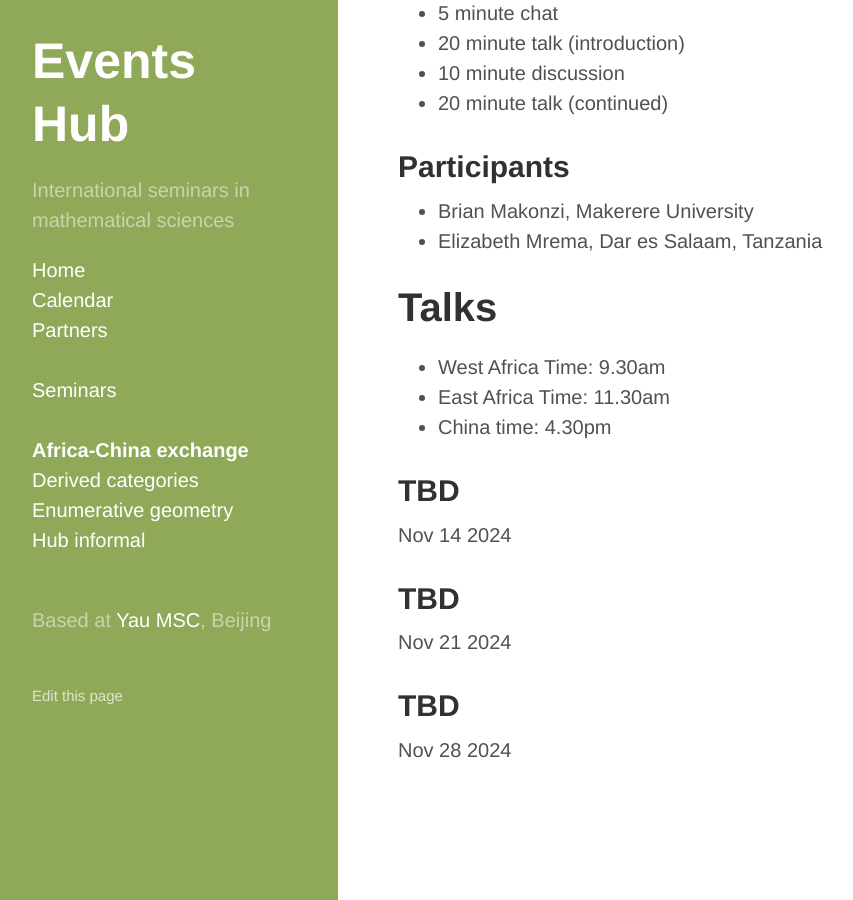
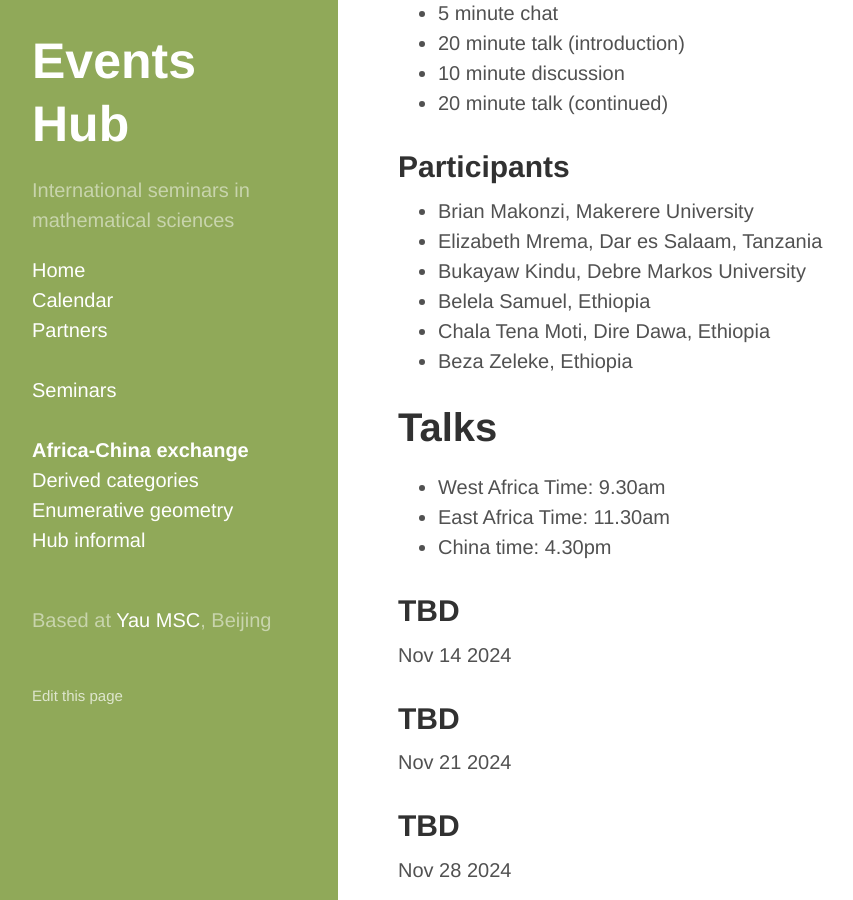
Before and after one commit to yau-msc-events/yau-msc-events.github.io, a Jekyll site: the page built from seminar-ac.md, in a window 1280 px wide and 900 px high, scrolled down 452 px. Shown: the whole window, without its empty margins (2-855 px from the left). Built offline with Jekyll 4.4.1, drawn with Linux system fonts in a browser that asks for light colours.

Commit message:
Added participants

```diff
--- a/seminar-ac.md
+++ b/seminar-ac.md
@@ -23,6 +23,10 @@ We plan to use the following format, to promote conversation in online setting.
 
 * Brian Makonzi, Makerere University
 * Elizabeth Mrema, Dar es Salaam, Tanzania
+* Bukayaw	Kindu, Debre Markos University
+* Belela Samuel, Ethiopia
+* Chala	Tena Moti, Dire Dawa, Ethiopia
+* Beza Zeleke, Ethiopia
 
 # Talks
 
```
